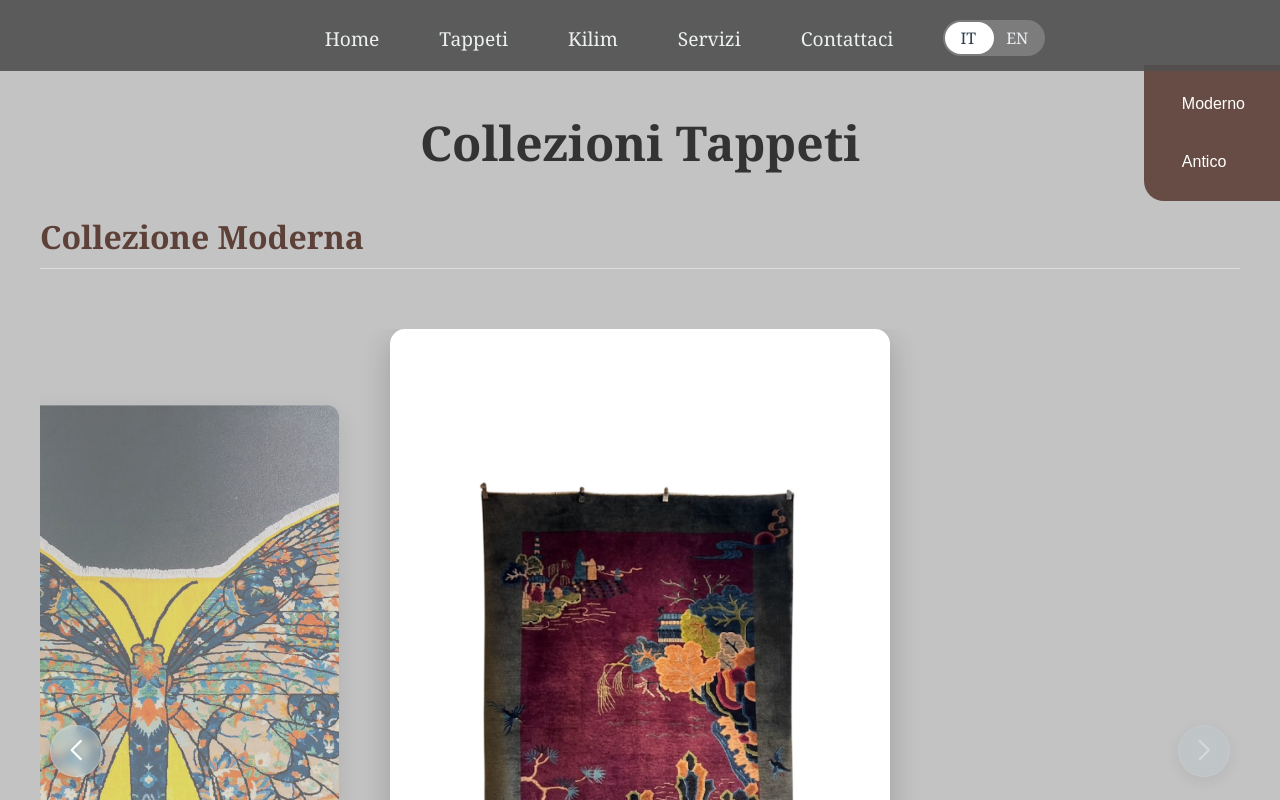
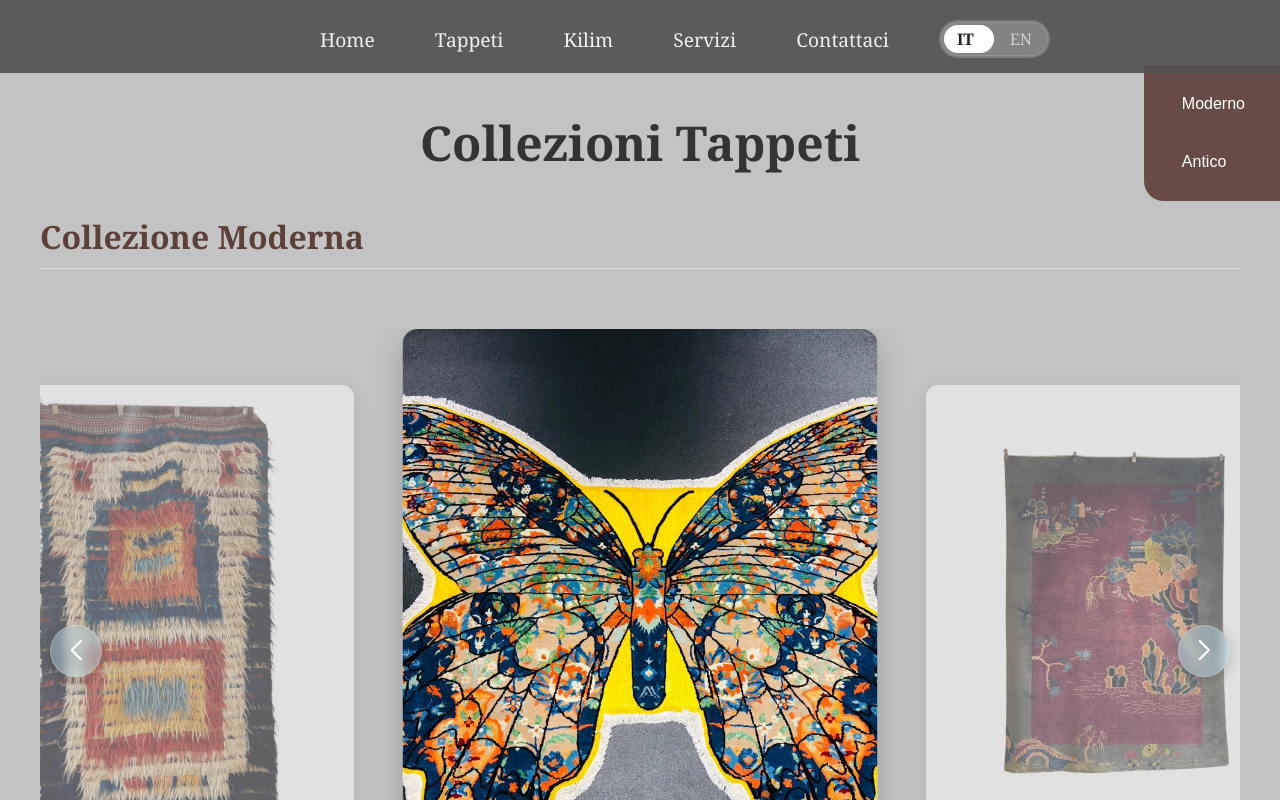
Before and after one commit to moienheydari/Mobina_Gallery, a React (Create React App) app: page /#/tappeti in a window 1280 px wide. Shown: the top 800 px of the page. Built offline with nearby package versions, Linux system fonts and the light colour scheme.

Commit message:
lang switch fix

```diff
--- a/src/components/ImageCarousel.css
+++ b/src/components/ImageCarousel.css
@@ -17,12 +17,24 @@
 
 .image-carousel-swiper .swiper-slide {
   width: 60%;
-  /* Define a specific width for each slide */
   max-width: 500px;
   height: auto;
   transition: opacity 0.4s ease-in-out, transform 0.4s ease-in-out;
   transform: scale(0.8);
   opacity: 0.5;
+}
+
+@media (min-width: 1024px) {
+  .image-carousel-swiper .swiper-slide {
+    max-width: 475px;
+    max-height: 560px;
+  }
+
+  .image-carousel-swiper .swiper-slide img {
+    max-height: 560px;
+    width: auto;
+    object-fit: contain;
+  }
 }
 
 .image-carousel-swiper .swiper-slide-active {
--- a/src/components/Navbar.css
+++ b/src/components/Navbar.css
@@ -178,7 +178,8 @@
   overflow: hidden;
 }
 
-.language-switcher button {
+.language-switcher button,
+.lang-toggle-switch span {
   background: transparent;
   border: none;
   color: #ecf0f1;
@@ -189,7 +190,30 @@
   font-size: 1rem;
   z-index: 1;
   transition: color 0.4s ease;
+  position: relative;
 }
+
+.lang-toggle-switch {
+  display: flex;
+  align-items: center;
+  position: relative;
+  border-radius: 20px;
+  overflow: hidden;
+  background: rgba(255,255,255,0.05);
+  border: 1px solid rgba(255,255,255,0.12);
+  min-width: 80px;
+  min-height: 32px;
+}
+
+.lang-toggle-switch span.active {
+  color: #222;
+  font-weight: bold;
+}
+
+.lang-toggle-switch span:not(.active) {
+  opacity: 0.7;
+}
+
 
 .language-switcher .slider {
   position: absolute;
--- a/src/components/Navbar.js
+++ b/src/components/Navbar.js
@@ -38,9 +38,11 @@ const Navbar = () => {
         <li className="navbar-item"><NavLink to="/services" className="navbar-link" onClick={toggleMobileMenu}>{t('navbar.services')}</NavLink></li>
         <li className="navbar-item"><NavLink to="/contact" className="navbar-link" onClick={toggleMobileMenu}>{t('navbar.contact')}</NavLink></li>
         <li className={`navbar-item language-switcher ${i18n.language}`}>
-          <button onClick={() => changeLanguage('it')} className={i18n.language === 'it' ? 'active' : ''}>IT</button>
-          <button onClick={() => changeLanguage('en')} className={i18n.language === 'en' ? 'active' : ''}>EN</button>
-          <div className="slider"></div>
+          <div className="lang-toggle-switch" onClick={() => changeLanguage(i18n.language === 'it' ? 'en' : 'it')} style={{ cursor: 'pointer', display: 'flex', alignItems: 'center', gap: '6px' }}>
+            <span className={i18n.language === 'it' ? 'active' : ''}>IT</span>
+            <span className={i18n.language === 'en' ? 'active' : ''}>EN</span>
+            <div className="slider"></div>
+          </div>
         </li>
       </ul>
     </nav>
```
